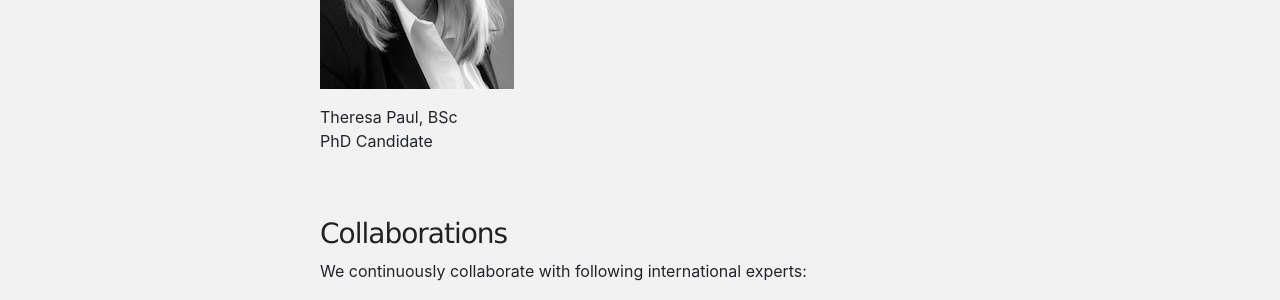
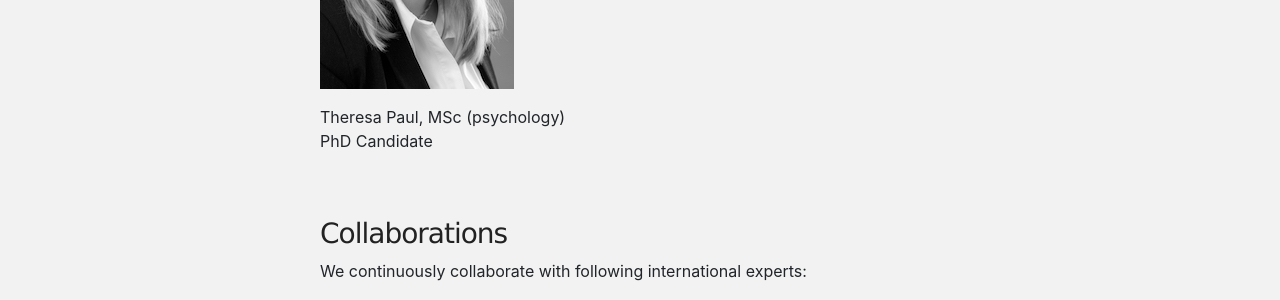
Before and after one commit to lvolz/lvolz.github.io, a Jekyll site: the page built from team.md, in a window 1280 px wide. Shown: the part 986-1286 px from the top of the page. Built offline with Jekyll 4.4.1, drawn with Linux system fonts in a browser that asks for light colours; our own code applies the rules of GitHub Pages for plain Markdown files.

Commit message:
TP title

```diff
--- a/team.md
+++ b/team.md
@@ -14,7 +14,7 @@ publications: [google scholar](https://scholar.google.com/citations?user=jD4Faz4
 
 ![portrait_TP](img/grey_scale_TP.jpg "Theresa Paul"){: .align-left}
 
-Theresa Paul, BSc<br/>
+Theresa Paul, MSc (psychology)<br/>
 PhD Candidate<br/>
 <br/>
 <br/>
```
